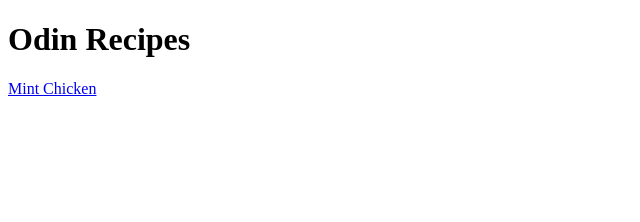
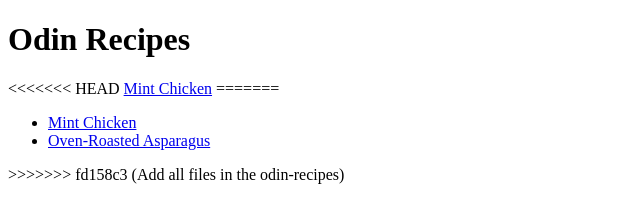
Before and after one commit to nitevo/odin-recipes, a plain HTML site: page index.html in a window 1280 px wide. Shown: the whole page, without its empty margins (0-640 px from the left). Drawn offline with Linux system fonts and the light colour scheme.

Commit message:
Add all files in the odin-recipes

```diff
--- a/index.html
+++ b/index.html
@@ -7,6 +7,13 @@
     </head>
     <body>
         <h1>Odin Recipes</h1>
+<<<<<<< HEAD
         <a href="recipes/mint-chicken.html" target="_blank">Mint Chicken</a>
+=======
+        <ul>
+            <li><a href="C:\Users\tjeff\repos\odin-recipes\recipes\mint-chicken.html" target="_blank">Mint Chicken</a></li>
+            <li><a href="C:\Users\tjeff\repos\odin-recipes\recipes\oven-roasted-asparagus.html" target="_blank">Oven-Roasted Asparagus</a></li>
+        </ul>
+>>>>>>> fd158c3 (Add all files in the odin-recipes)
     </body>
 </html>
```
Also changed, not shown: recipes/mint-chicken.html (+4 -0 lines), recipes/oven-roasted-asparagus.html (+1 -1 lines).
